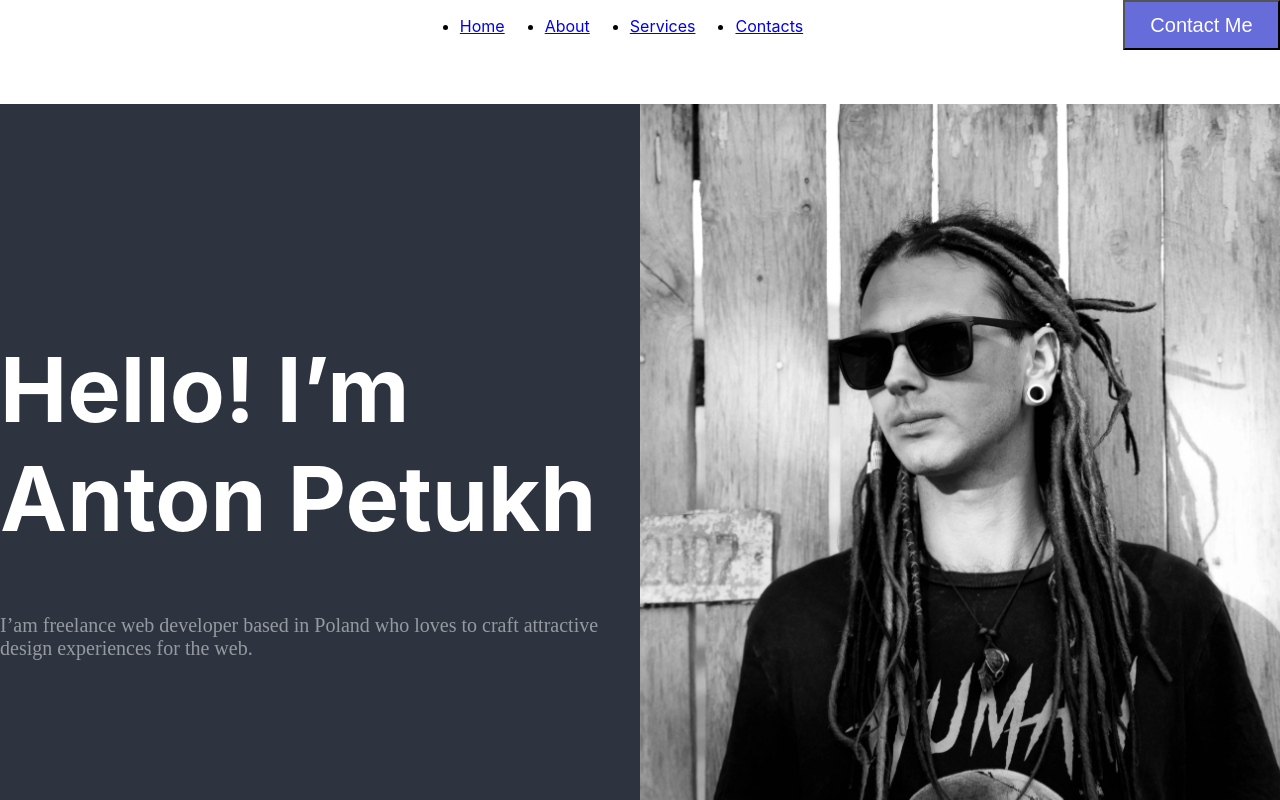
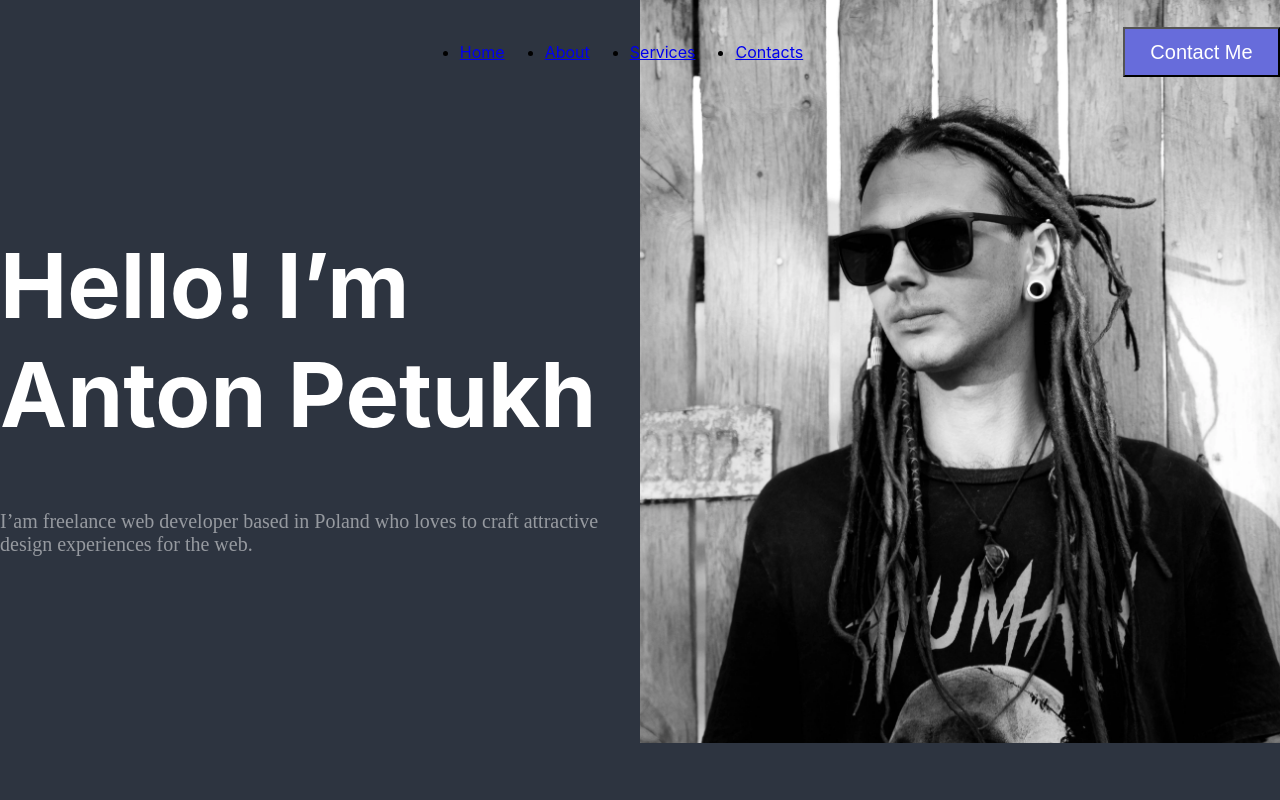
Before and after one commit to Anton162/Portfolio, a React app: page / in a window 1280 px wide. Shown: the top 800 px of the page. Built offline with nearby package versions, Linux system fonts and the light colour scheme.

Commit message:
added the application structur

```diff
--- a/src/components/FlexWrapper.tsx
+++ b/src/components/FlexWrapper.tsx
@@ -9,6 +9,8 @@ type FlexWrapperPropsType = {
 
 export const FlexWrapper = styled.div<FlexWrapperPropsType>`
   display: flex;
+
+  width: 100%;
   flex-direction: ${(props) => props.direction || "row"};
   justify-content: ${(props) => props.justify || "flex-start"};
   align-items: ${(props) => props.align || "stretch"};
--- a/src/layout/header/Header.tsx
+++ b/src/layout/header/Header.tsx
@@ -3,18 +3,23 @@ import styled from "styled-components";
 import { Logo } from "../../components/logo/Logo";
 import { Menu } from "../../components/menu/Menu";
 import { Button } from "../../components/button/Button";
+import { FlexWrapper } from "../../components/FlexWrapper";
 
 export const Header = () => {
   return (
     <StyledHeader>
-      <Logo />
-      <Menu />
-      <Button />
+      <FlexWrapper align={"center"} justify={"space-between"}>
+        <Logo />
+        <Menu />
+        <Button />
+      </FlexWrapper>
     </StyledHeader>
   );
 };
 
 const StyledHeader = styled.header`
+  margin: 0 auto;
+  width: 100%;
   display: flex;
-  justify-content: space-between;
+  position: fixed;
 `;
```
